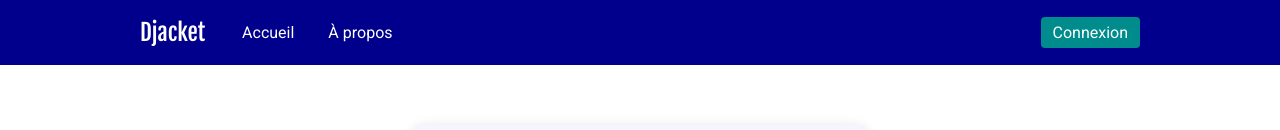
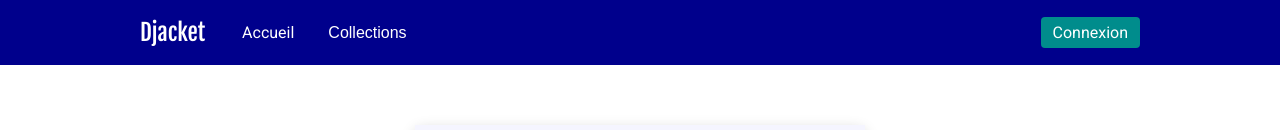
Before and after one commit to romansainthilaire/djacket, a Vue app in the folder djacket/: page /signup in a window 1280 px wide. Shown: the top 130 px of the page. Built offline with nearby package versions, Linux system fonts and the light colour scheme.

Commit message:
HeaderNavDropdown

```diff
--- /dev/null
+++ b/djacket/src/components/HeaderNavDropdown.vue
@@ -0,0 +1,134 @@
+<script setup lang="ts">
+import { ref, onMounted, onBeforeUnmount, useTemplateRef } from "vue"
+
+
+type DropdownLink = {
+  text: string,
+  to: string
+}
+
+type Props = {
+  name: string,
+  links: DropdownLink[],
+  menuWidth?: string
+}
+
+const {
+  name,
+  links,
+  menuWidth = "150px"
+} = defineProps<Props>()
+
+const isOpen = ref(false)
+const dropdownMenuRef = useTemplateRef<HTMLElement>("dropdownMenuRef")
+
+onMounted(() => {
+  document.addEventListener("click", onClickOutside)
+})
+
+onBeforeUnmount(() => {
+  document.removeEventListener("click", onClickOutside)
+})
+
+function onClickOutside(event: MouseEvent) {
+  const target = event.target as Node
+  if (!dropdownMenuRef.value?.contains(target)) {
+    isOpen.value = false
+  }
+}
+</script>
+
+<template>
+  <div class="dropdown">
+
+    <button
+      class="dropdown-button"
+      :class="{'is-open': isOpen}"
+      @click.stop="isOpen = !isOpen"
+    >
+      {{ name }}
+    </button>
+
+    <div v-if="isOpen" ref="dropdownMenuRef" class="dropdown-menu">
+      <RouterLink
+        class="dropdown-link"
+        v-for="link in links"
+        :key="link.to"
+        :to="link.to"
+        @click="isOpen = false"
+      >
+        {{ link.text }}
+      </RouterLink>
+    </div>
+
+  </div>
+</template>
+
+<style scoped>
+.dropdown {
+  position: relative;
+  display: inline-block;
+}
+
+.dropdown-button {
+  color: white;
+  font-size: 16px;
+  line-height: initial;
+  padding: 6px 12px;
+  background-color: transparent;
+  border-radius: 4px;
+  margin: 0 5px;
+  transition: background-color 0.3s ease;
+}
+
+.dropdown-button:hover,
+.dropdown-button.is-open {
+  background-color: rgba(255, 255, 255, 0.15);
+}
+
+.dropdown-menu {
+  position: absolute;
+  top: 40px;
+  left: 5px;
+  width: v-bind(menuWidth);
+  background-color: white;
+  box-shadow: 0 2px 8px rgba(0, 0, 0, 0.15);
+  z-index: 1000;
+  border-radius: 4px;
+  display: flex;
+  flex-direction: column;
+  overflow: hidden;
+}
+
+.dropdown-link {
+  padding: 10px 12px;
+  color: var(--color-primary);
+  text-decoration: none;
+  transition: background-color 0.3s ease;
+}
+
+.dropdown-link:hover {
+  background-color: var(--color-primary-light);
+}
+
+@media (max-width: 600px) {
+  .dropdown-button {
+    margin: 8px 0;
+    padding: 0;
+  }
+
+  .dropdown-button:hover {
+    background-color: transparent;
+  }
+
+  .dropdown-button.is-open {
+    background-color: transparent;
+    text-decoration: underline;
+    text-underline-offset: 4px;
+  }
+
+  .dropdown-menu {
+    left: 0;
+  }
+}
+</style>
--- a/djacket/src/components/TheHeader.vue
+++ b/djacket/src/components/TheHeader.vue
@@ -6,6 +6,7 @@ import { useUserStore } from "@/stores/user"
 
 import BaseSvgIcon from "./BaseSvgIcon.vue"
 import BaseModal from "./BaseModal.vue"
+import HeaderNavDropdown from "./HeaderNavDropdown.vue"
 
 import menuIcon from "@/assets/svg-icons/menu.svg?raw"
 import userIcon from "@/assets/svg-icons/user.svg?raw"
@@ -43,7 +44,15 @@ function logout() {
       <nav :class="{ 'open': isOpen }">
         <div class="nav-links">
           <RouterLink class="nav-link" to="/">Accueil</RouterLink>
-          <RouterLink class="nav-link" to="/about">À propos</RouterLink>
+          <HeaderNavDropdown
+            name="Collections"
+            :links="[
+              { text: 'Hiver', to: '/collections/hiver' },
+              { text: 'Été', to: '/collections/ete' },
+              { text: 'Automne', to: '/collections/automne' },
+              { text: 'Printemps', to: '/collections/printemps' }
+            ]"
+          />
         </div>
         <div class="auth" :class="{ 'logged-in': userStore.user }">
           <template v-if="userStore.user">
@@ -200,7 +209,7 @@ nav {
   }
 
   .nav-link:hover {
-    background-color: initial;
+    background-color: transparent;
   }
 
   .auth {
--- a/djacket/src/views/auth/SignupView.vue
+++ b/djacket/src/views/auth/SignupView.vue
@@ -1,5 +1,5 @@
 <script setup lang="ts">
-import { ref, computed, watch } from "vue"
+import { ref, computed, watch, useTemplateRef } from "vue"
 import { useRouter } from "vue-router"
 import { useAuthStore } from "@/stores/auth"
 
@@ -15,7 +15,8 @@ const authStore = useAuthStore()
 const email = ref("")
 const username = ref("")
 const password = ref("")
-const passwordField = ref()
+
+const passwordRef = useTemplateRef<InstanceType<typeof BaseInputPasswordWithValidation>>("passwordRef")
 
 const loading = ref(false)
 
@@ -34,7 +35,7 @@ function validateForm(): boolean {
     usernameErrorMessage.value = "Le nom d'utilisateur doit contenir entre 3 et 30 caractères."
     isValid = false
   }
-  if (!passwordField.value.passwordIsValid) {
+  if (!passwordRef.value?.passwordIsValid) {
     passwordErrorMessage.value = "Le mot de passe ne respecte pas les règles de sécurité."
     isValid = false
   }
@@ -104,7 +105,7 @@ watch(password, () => {
 
     <BaseInputPasswordWithValidation
       v-model="password"
-      ref="passwordField"
+      ref="passwordRef"
       id="password"
       label="Mot de passe"
       required
--- a/djacket/src/views/user/ChangePasswordView.vue
+++ b/djacket/src/views/user/ChangePasswordView.vue
@@ -15,7 +15,9 @@ const userStore = useUserStore()
 
 const oldPassword = ref("")
 const newPassword = ref("")
-const newPasswordRef = useTemplateRef("newPasswordRef")
+
+const newPasswordRef = useTemplateRef<InstanceType<typeof BaseInputPasswordWithValidation>>("newPasswordRef")
+
 const loading = ref(false)
 
 const oldPasswordErrorMessage = ref("")
```
